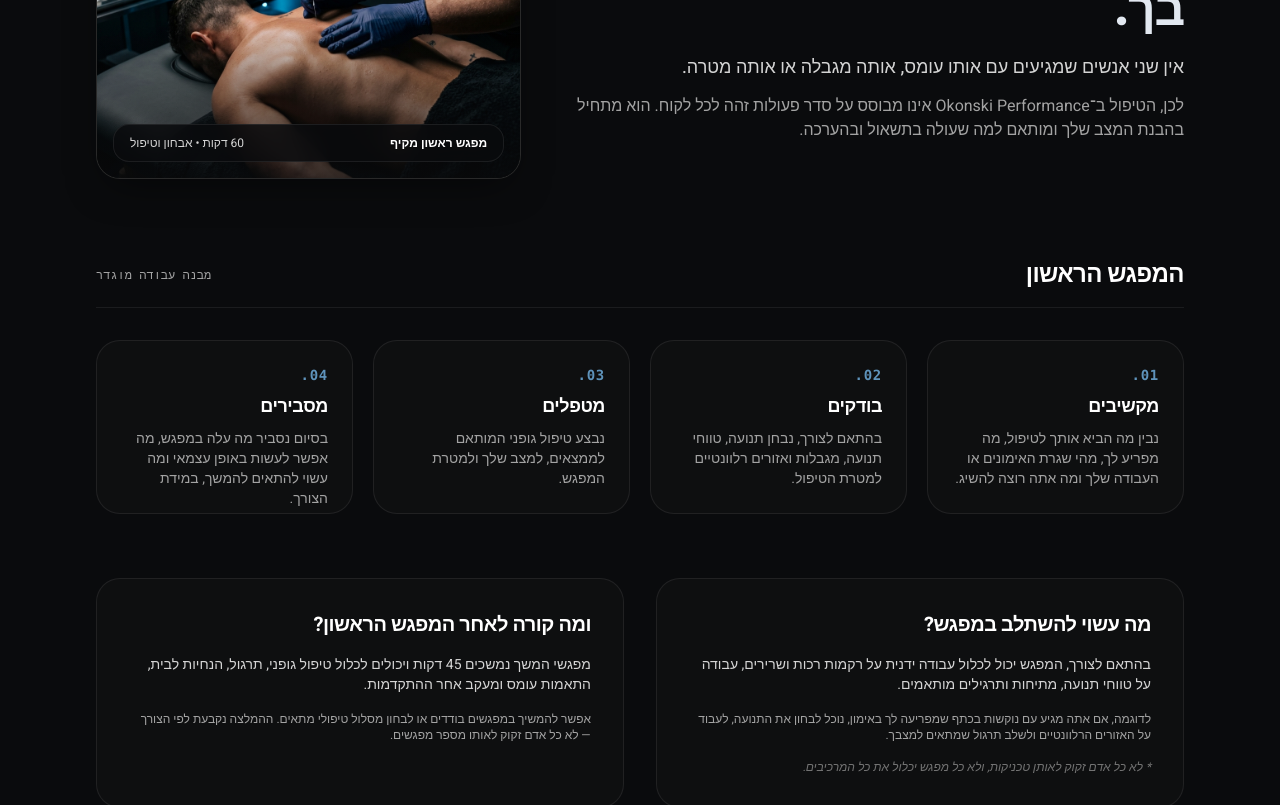
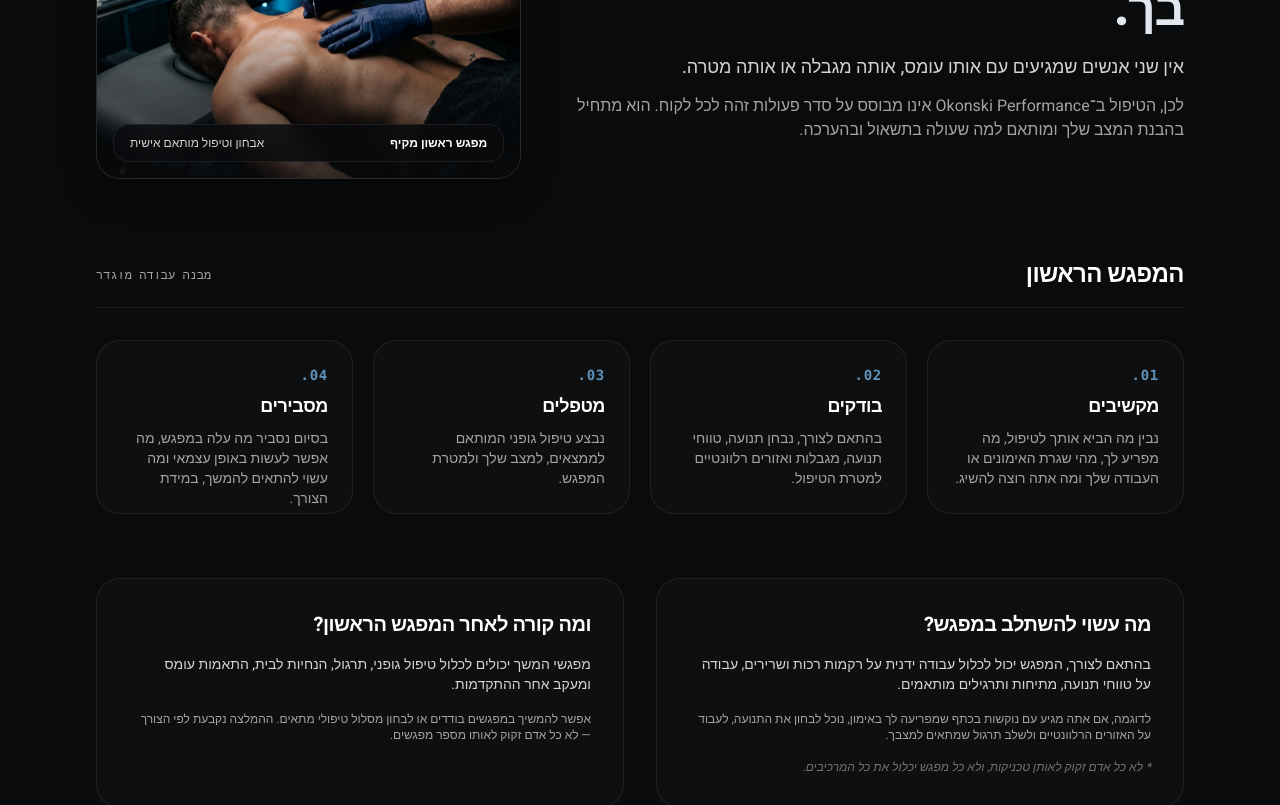
Before and after one commit to ofek-ok/okonskiperformance, a Next.js app: page / in a window 1280 px wide. Shown: the part 2540-3345 px from the top of the page. Built offline with nearby package versions, Linux system fonts and the light colour scheme; a web font is replaced by a local one.

Commit message:
fix(copy): remove 60-minute and session duration references from site

```diff
--- a/components/FAQ.tsx
+++ b/components/FAQ.tsx
@@ -9,15 +9,11 @@ const questions = [
   ],
   [
     "מה קורה במפגש הראשון?",
-    "המפגש נמשך 60 דקות וכולל תשאול, הבנת הצורך, הערכה גופנית בהתאם למצב, טיפול ראשון והמלצה להמשך במידת הצורך."
+    "המפגש כולל תשאול, הבנת הצורך, הערכה גופנית בהתאם למצב, טיפול ראשון והמלצה להמשך במידת הצורך."
   ],
   [
     "האם חייבים להתחייב לחבילת טיפולים?",
     "לא. המפגש הראשון עומד בפני עצמו. בסיומו נבחן אם יש צורך במפגשים נוספים ומהי המסגרת המתאימה."
-  ],
-  [
-    "כמה זמן נמשך טיפול?",
-    "המפגש הראשון נמשך 60 דקות. מפגשי המשך נמשכים 45 דקות."
   ],
   [
     "מה נותנת ההצטרפות ל־Performance List?",
--- a/components/Treatment.tsx
+++ b/components/Treatment.tsx
@@ -64,7 +64,7 @@ export default function Treatment() {
               <div className="absolute inset-0 bg-gradient-to-t from-charcoalDark/75 via-transparent to-transparent" />
               <div className="absolute bottom-3 right-3 left-3 sm:bottom-4 sm:right-4 sm:left-4 px-3.5 sm:px-4 py-2.5 rounded-2xl bg-[#0A0B0D]/85 backdrop-blur-md border border-white/[0.08] flex flex-wrap items-center justify-between gap-1 text-xs text-silverOff">
                 <span className="font-semibold text-white">מפגש ראשון מקיף</span>
-                <span className="text-neutral-300 text-[11.5px] sm:text-xs">60 דקות • אבחון וטיפול</span>
+                <span className="text-neutral-300 text-[11.5px] sm:text-xs">אבחון וטיפול מותאם אישית</span>
               </div>
             </div>
           </div>
@@ -118,7 +118,7 @@ export default function Treatment() {
           <div className="border border-white/[0.08] bg-neutral-900/35 rounded-3xl p-5 sm:p-8">
             <h3 className="text-lg sm:text-xl font-bold text-white mb-3 sm:mb-4">ומה קורה לאחר המפגש הראשון?</h3>
             <p className="text-[13.5px] sm:text-sm text-neutral-300 leading-relaxed mb-3 sm:mb-4">
-              מפגשי המשך נמשכים 45 דקות ויכולים לכלול טיפול גופני, תרגול, הנחיות לבית, התאמות עומס ומעקב אחר ההתקדמות.
+              מפגשי המשך יכולים לכלול טיפול גופני, תרגול, הנחיות לבית, התאמות עומס ומעקב אחר ההתקדמות.
             </p>
             <p className="text-[13px] sm:text-xs text-neutral-400 leading-relaxed">
               אפשר להמשיך במפגשים בודדים או לבחון מסלול טיפולי מתאים. ההמלצה נקבעת לפי הצורך — לא כל אדם זקוק לאותו מספר מפגשים.
```
